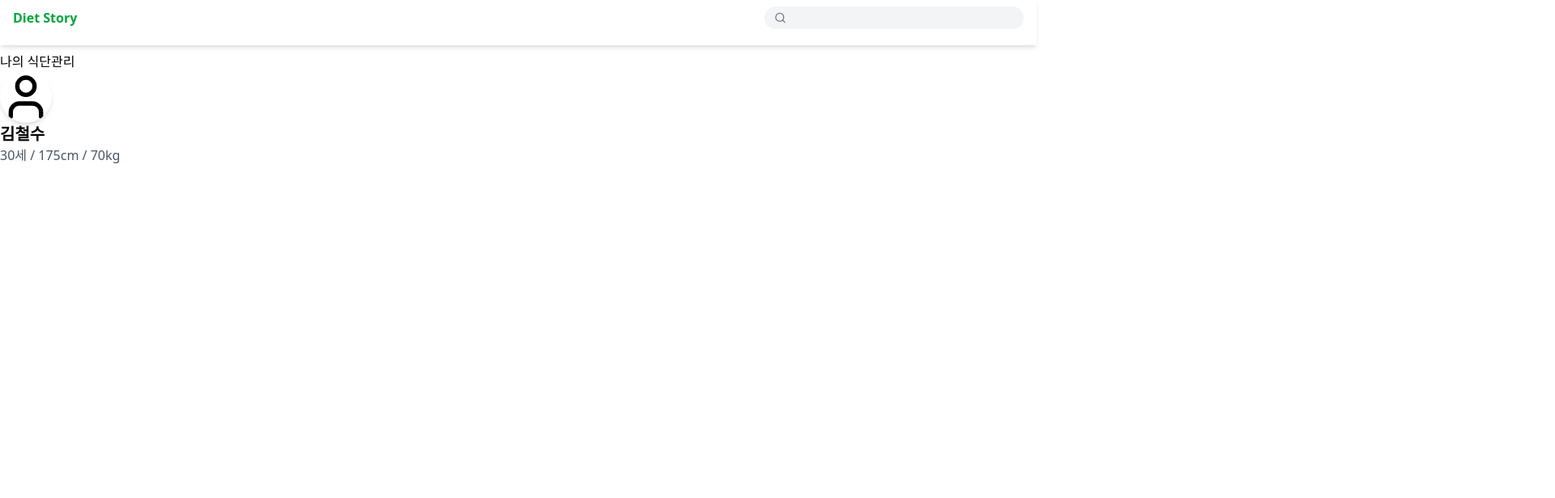
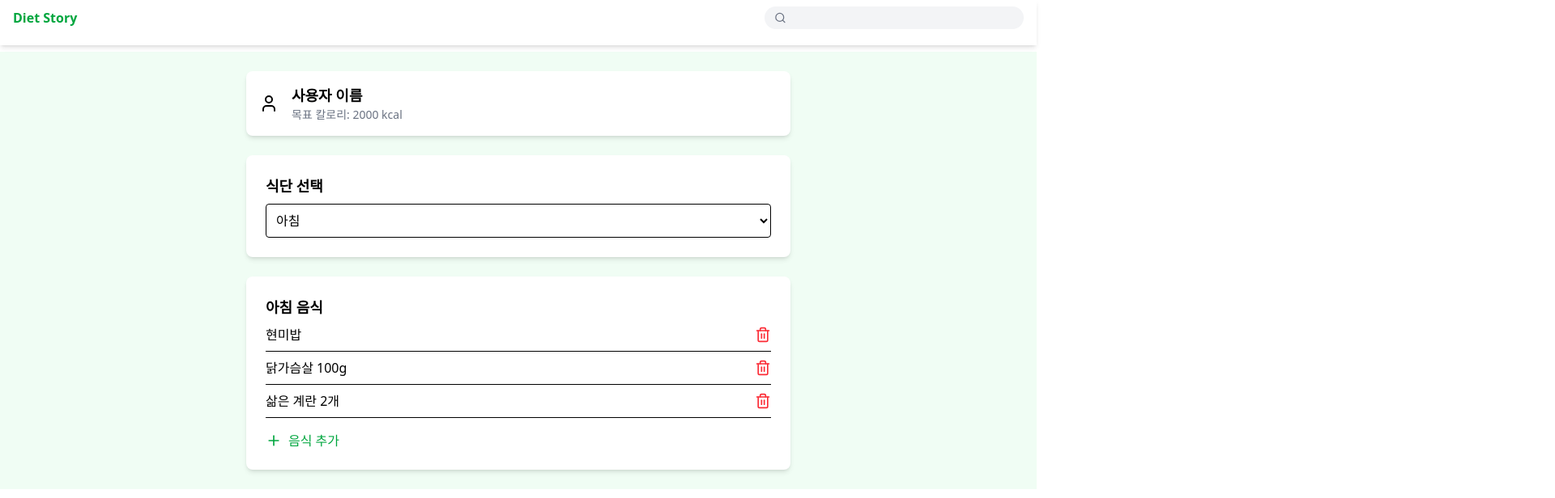
Before and after one commit to 07-main-teamproject/frontend, a React (Vite) app: page /CardDetail in a window 1280 px wide. Shown: the top 616 px of the page at 81% size, 1920 px wide, since content can reach past the window. Built offline with nearby package versions, Linux system fonts and the light colour scheme.

Commit message:
식단카드 상세페이지 ui , 모달창

```diff
--- a/package.json
+++ b/package.json
@@ -13,9 +13,11 @@
     "@tailwindcss/vite": "^4.0.3",
     "@tanstack/react-query": "^5.66.0",
     "@tanstack/react-query-devtools": "^5.66.0",
+    "chart.js": "^4.4.7",
     "jotai": "^2.11.3",
     "lucide-react": "^0.474.0",
     "react": "^18.3.1",
+    "react-chartjs-2": "^5.3.0",
     "react-dom": "^18.3.1",
     "react-hook-form": "^7.54.2",
     "react-router-dom": "^7.1.5",
--- a/src/components/SimpleSlider.tsx
+++ b/src/components/SimpleSlider.tsx
@@ -29,7 +29,7 @@ const SimpleSlider: React.FC = () => {
             <img
               src={image.url}
               alt={`슬라이드 ${index + 1}`}
-              className="w-full h-[400px] object-cover "
+              className="w-full h-[500px] object-cover "
             />
             <p className="absolute bottom-0 left-0" />
             <p className="caption absolute bottom-0 left-0 text-black">
--- a/src/pages/CardDetail.tsx
+++ b/src/pages/CardDetail.tsx
@@ -1,32 +1,197 @@
-import { User } from 'lucide-react';
-import { Link } from 'react-router-dom';
+import React, { useEffect, useRef } from 'react';
+import { Chart, registerables } from 'chart.js';
+import { User, Trash2, Plus, X } from 'lucide-react';
+import { atom, useAtom } from 'jotai';
 
-const user = {
-  name: '김철수',
-  age: 30,
-  weight: 70,
-  height: 175,
-  allergy: '',
-  preference: '',
+Chart.register(...registerables);
+
+// Jotai 전역 상태
+const mealTypeAtom = atom('아침');
+const foodsAtom = atom([
+  { name: '현미밥', protein: 10, minerals: 5, vitamins: 7 },
+  { name: '닭가슴살 100g', protein: 25, minerals: 8, vitamins: 5 },
+  { name: '삶은 계란 2개', protein: 15, minerals: 7, vitamins: 6 },
+]);
+const isModalOpenAtom = atom(false);
+const searchQueryAtom = atom('');
+const foodOptions = ['고구마', '바나나', '두부', '연어', '오트밀'];
+
+const CardDetail: React.FC = () => {
+  const pieChartRef = useRef<Chart | null>(null);
+  const barChartRef = useRef<Chart | null>(null);
+  const pieCanvasRef = useRef<HTMLCanvasElement | null>(null);
+  const barCanvasRef = useRef<HTMLCanvasElement | null>(null);
+
+  const [mealType, setMealType] = useAtom(mealTypeAtom);
+  const [foods, setFoods] = useAtom(foodsAtom);
+  const [isModalOpen, setIsModalOpen] = useAtom(isModalOpenAtom);
+  const [searchQuery, setSearchQuery] = useAtom(searchQueryAtom);
+
+  const filteredFoods = foodOptions.filter((food) =>
+    food.includes(searchQuery),
+  );
+
+  // 음식 추가
+  const addFood = (foodName: string) => {
+    setFoods([
+      ...foods,
+      { name: foodName, protein: 10, minerals: 5, vitamins: 5 },
+    ]);
+    setIsModalOpen(false);
+    setSearchQuery('');
+  };
+
+  // 음식 삭제
+  const removeFood = (index: number) => {
+    setFoods(foods.filter((_, i) => i !== index));
+  };
+
+  // 총 영양소 계산
+  const totalNutrients = foods.reduce(
+    (acc, food) => {
+      acc.protein += food.protein;
+      acc.minerals += food.minerals;
+      acc.vitamins += food.vitamins;
+      return acc;
+    },
+    { protein: 0, minerals: 0, vitamins: 0 },
+  );
+
+  // 차트 업데이트
+  useEffect(() => {
+    if (pieCanvasRef.current) {
+      if (pieChartRef.current) pieChartRef.current.destroy();
+      pieChartRef.current = new Chart(pieCanvasRef.current, {
+        type: 'pie',
+        data: {
+          labels: ['Protein', 'Minerals', 'Vitamins'],
+          datasets: [
+            {
+              data: [
+                totalNutrients.protein,
+                totalNutrients.minerals,
+                totalNutrients.vitamins,
+              ],
+              backgroundColor: ['#FF6384', '#FFCE56', '#36A2EB'],
+            },
+          ],
+        },
+      });
+    }
+
+    if (barCanvasRef.current) {
+      if (barChartRef.current) barChartRef.current.destroy();
+      barChartRef.current = new Chart(barCanvasRef.current, {
+        type: 'bar',
+        data: {
+          labels: ['Protein', 'Minerals', 'Vitamins'],
+          datasets: [
+            {
+              label: '오늘의 총 영양소',
+              data: [
+                totalNutrients.protein,
+                totalNutrients.minerals,
+                totalNutrients.vitamins,
+              ],
+              backgroundColor: ['#FF6384', '#FFCE56', '#36A2EB'],
+            },
+          ],
+        },
+      });
+    }
+  }, [foods]);
+
+  return (
+    <div className="flex flex-col items-center p-6 bg-green-50 min-h-screen">
+      {/* 프로필 */}
+      <div className="flex items-center gap-4 p-4 bg-white rounded-lg shadow-md w-full max-w-2xl">
+        <User />
+        <div>
+          <h2 className="text-lg font-semibold">사용자 이름</h2>
+          <p className="text-sm text-gray-500">목표 칼로리: 2000 kcal</p>
+        </div>
+      </div>
+
+      {/* 식단 선택 */}
+      <div className="mt-6 p-6 bg-white rounded-lg shadow-md w-full max-w-2xl">
+        <h3 className="text-lg font-semibold">식단 선택</h3>
+        <select
+          value={mealType}
+          onChange={(e) => setMealType(e.target.value)}
+          className="mt-2 w-full p-2 border rounded"
+        >
+          <option value="아침">아침</option>
+          <option value="점심">점심</option>
+          <option value="저녁">저녁</option>
+        </select>
+      </div>
+
+      {/* 음식 목록 */}
+      <div className="mt-6 p-6 bg-white rounded-lg shadow-md w-full max-w-2xl">
+        <h3 className="text-lg font-semibold">{mealType} 음식</h3>
+        {foods.map((food, index) => (
+          <div
+            key={index}
+            className="flex justify-between items-center border-b py-2"
+          >
+            <span>{food.name}</span>
+            <button onClick={() => removeFood(index)} className="text-red-500">
+              <Trash2 size={20} />
+            </button>
+          </div>
+        ))}
+        <button
+          onClick={() => setIsModalOpen(true)}
+          className="mt-4 flex items-center gap-2 text-green-600"
+        >
+          <Plus size={20} /> 음식 추가
+        </button>
+      </div>
+
+      {/* 모달창 */}
+      {isModalOpen && (
+        <div className="fixed inset-0 bg-black bg-opacity-30 flex items-center justify-center">
+          <div className="bg-white p-6 rounded-lg shadow-lg w-96">
+            <div className="flex justify-between items-center">
+              <h2 className="text-lg font-semibold">음식 검색</h2>
+              <button onClick={() => setIsModalOpen(false)}>
+                <X size={20} />
+              </button>
+            </div>
+            <input
+              type="text"
+              placeholder="음식 이름 입력..."
+              className="mt-4 p-2 border w-full rounded"
+              value={searchQuery}
+              onChange={(e) => setSearchQuery(e.target.value)}
+            />
+            <div className="mt-4">
+              {filteredFoods.map((food, index) => (
+                <button
+                  key={index}
+                  className="block w-full text-left p-2 hover:bg-gray-100"
+                  onClick={() => addFood(food)}
+                >
+                  {food}
+                </button>
+              ))}
+            </div>
+          </div>
+        </div>
+      )}
+
+      {/* 차트 */}
+      <div className="mt-6 flex gap-6">
+        <canvas ref={pieCanvasRef} className="w-64 h-64" />
+        <canvas ref={barCanvasRef} className="w-64 h-64" />
+      </div>
+
+      {/* 저장 버튼 */}
+      <button className="mt-6 bg-green-600 text-white px-6 py-2 rounded-full hover:bg-green-700">
+        저장
+      </button>
+    </div>
+  );
 };
 
-export default function CardDetail() {
-  return (
-    <div>
-      {/* <Link to="/" className="text-md font-semibold text-green-600">
-        Diet Story
-      </Link> */}
-      <p>나의 식단관리</p>
-
-      {/* {프로필 정보 기반으로 식단추천} */}
-
-      <User className="w-16 h-16 rounded-full shadow-md" />
-      <div>
-        <h2 className="text-xl font-bold">{user.name}</h2>
-        <p className="text-gray-600">
-          {user.age}세 / {user.height}cm / {user.weight}kg
-        </p>
-      </div>
-    </div>
-  );
-}
+export default CardDetail;
```
Also changed, not shown: 1 other file (tests, documents, lock files or other folders).
